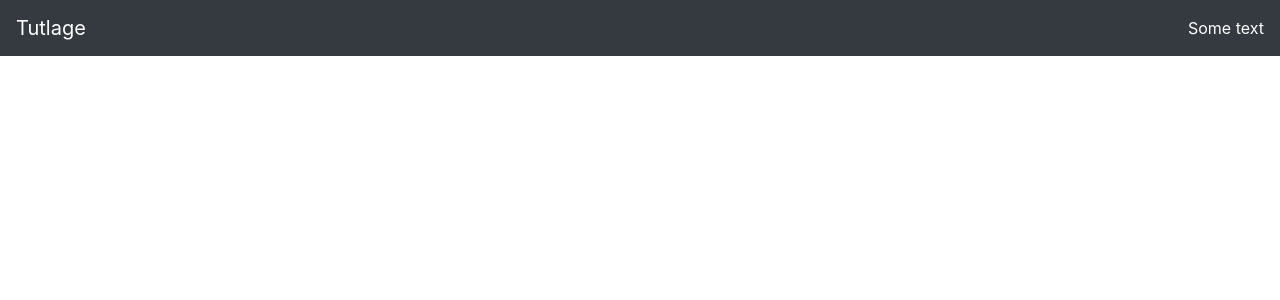
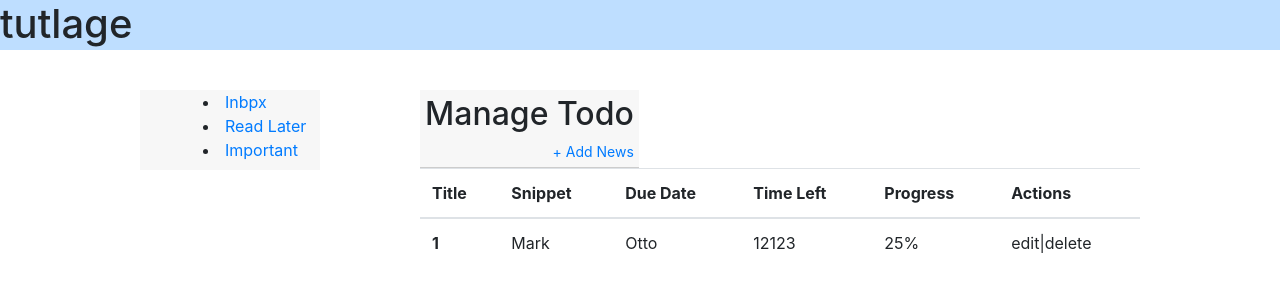
Before and after one commit to hak055/php-practise, a PHP site: page / in a window 1280 px wide. Shown: the top 300 px of the page. Run offline with PHP 8.4, Linux system fonts and the light colour scheme.

Commit message:
header and create form

```diff
--- a/css/style.css
+++ b/css/style.css
@@ -7,3 +7,35 @@
 div.register_form {
 	display: none;
 }
+
+#td_container {
+	width: 1000px;
+	margin: auto;
+	padding-top: 40px;
+}
+#sidebar{
+	float: left;
+	width: 18%;
+	height: 80px;
+	padding-left: 40px;
+	background: #f7f7f7;
+}
+#sidebar li a{
+	padding: 3px 5px;
+}
+#mainContent {
+	float: right;
+	width: 72%;
+}
+#mainContent #head{
+	background: #f7f7f7;
+	border-bottom: 1px solid #ccc;
+	font-size: 14px;
+	padding: 5px;
+}
+#mainContent #head {
+	float: left;
+}
+#mainContent #head #add_more {
+	float: right;
+}
--- a/index.php
+++ b/index.php
@@ -1,21 +1,41 @@
-<!DOCTYPE html>
-<html>
-<head>
-	<link rel="stylesheet" href="https://maxcdn.bootstrapcdn.com/bootstrap/4.0.0/css/bootstrap.min.css" integrity="sha384-Gn5384xqQ1aoWXA+058RXPxPg6fy4IWvTNh0E263XmFcJlSAwiGgFAW/dAiS6JXm" crossorigin="anonymous">
-	<link rel="stylesheet" type="text/css" href="/css/style.css">
-	<script src="https://code.jquery.com/jquery-3.3.1.slim.min.js" integrity="sha384-q8i/X+965DzO0rT7abK41JStQIAqVgRVzpbzo5smXKp4YfRvH+8abtTE1Pi6jizo" crossorigin="anonymous"></script>
-	<script src="https://cdnjs.cloudflare.com/ajax/libs/popper.js/1.14.7/umd/popper.min.js" integrity="sha384-UO2eT0CpHqdSJQ6hJty5KVphtPhzWj9WO1clHTMGa3JDZwrnQq4sF86dIHNDz0W1" crossorigin="anonymous"></script>
-	<script src="https://stackpath.bootstrapcdn.com/bootstrap/4.3.1/js/bootstrap.min.js" integrity="sha384-JjSmVgyd0p3pXB1rRibZUAYoIIy6OrQ6VrjIEaFf/nJGzIxFDsf4x0xIM+B07jRM" crossorigin="anonymous"></script>
-	<title></title>
-	<title></title>
-</head>
-<body>
-	<nav class="navbar navbar-dark bg-dark">
-  		 <a class="navbar-brand" href="#">Tutlage</a>
-  		 <span class="navbar-text">
-      			<a href="#">Some text</a>
-    	</span>
-    </nav>
+<?php include_once ('statics/header.php');?>
+
+			<div id="mainContent">
+				<div id="head">
+					<h2>Manage Todo</h2>
+					<div id="add_more">
+						<a href="add_news.php">+ Add News</a>
+					</div>
+				</div>
+
+				<div id="mainBody">
+					<table class="table">
+					  <thead>
+					    <tr>
+					      <th scope="col">Title</th>
+					      <th scope="col">Snippet</th>
+					      <th scope="col">Due Date</th>
+					      <th scope="col">Time Left</th>
+					      <th scope="col">Progress</th>
+					      <th scope="col">Actions</th>
+					    </tr>
+					  </thead>
+					  <tbody>
+					    <tr>
+					      <th scope="row">1</th>
+					      <td>Mark</td>
+					      <td>Otto</td>
+					      <td>12123</td>
+					      <td>25%</td>
+					      <td>edit|delete</td>
+					    </tr>
+					  </tbody>
+					</table>
+				</div>
+			</div>
+		</div>
+
+	</div>
 
 </body>
 </html>
--- a/libs/nav.php
+++ /dev/null
@@ -1,6 +0,0 @@
-<nav class="navbar navbar-dark bg-dark">
-  		 <a class="navbar-brand" href="#">Tutlage</a>
-  		 <span class="navbar-text">
-      			<a href="#">Some text</a>
-    	</span>
-</nav>
--- /dev/null
+++ b/statics/header.php
@@ -0,0 +1,20 @@
+<!DOCTYPE html>
+<html>
+<head>
+	<link rel="stylesheet" href="https://stackpath.bootstrapcdn.com/bootstrap/4.3.1/css/bootstrap.min.css" integrity="sha384-ggOyR0iXCbMQv3Xipma34MD+dH/1fQ784/j6cY/iJTQUOhcWr7x9JvoRxT2MZw1T" crossorigin="anonymous">
+	<link rel="stylesheet" type="text/css" href="/css/style.css">
+
+	<title></title>
+</head>
+<body>
+	<div class="brand" style="width: 100%;background: #BEDEFF;height: 50px;"><h1>tutlage</h1></div>
+	<div class="mainWrapper">
+		<div id="td_container">
+
+			<div id="sidebar">
+				<ul class="">
+					<li><a href="#"><i class="icon-book"></i>Inbpx</a></li>
+					<li><a href="#"><i class="icon-book"></i>Read Later</a></li>
+					<li><a href="#"><i class="icon-book"></i>Important</a></li>
+				</ul>
+			</div>
```
Also changed, not shown: add_news.php (added, +39 -0 lines).
